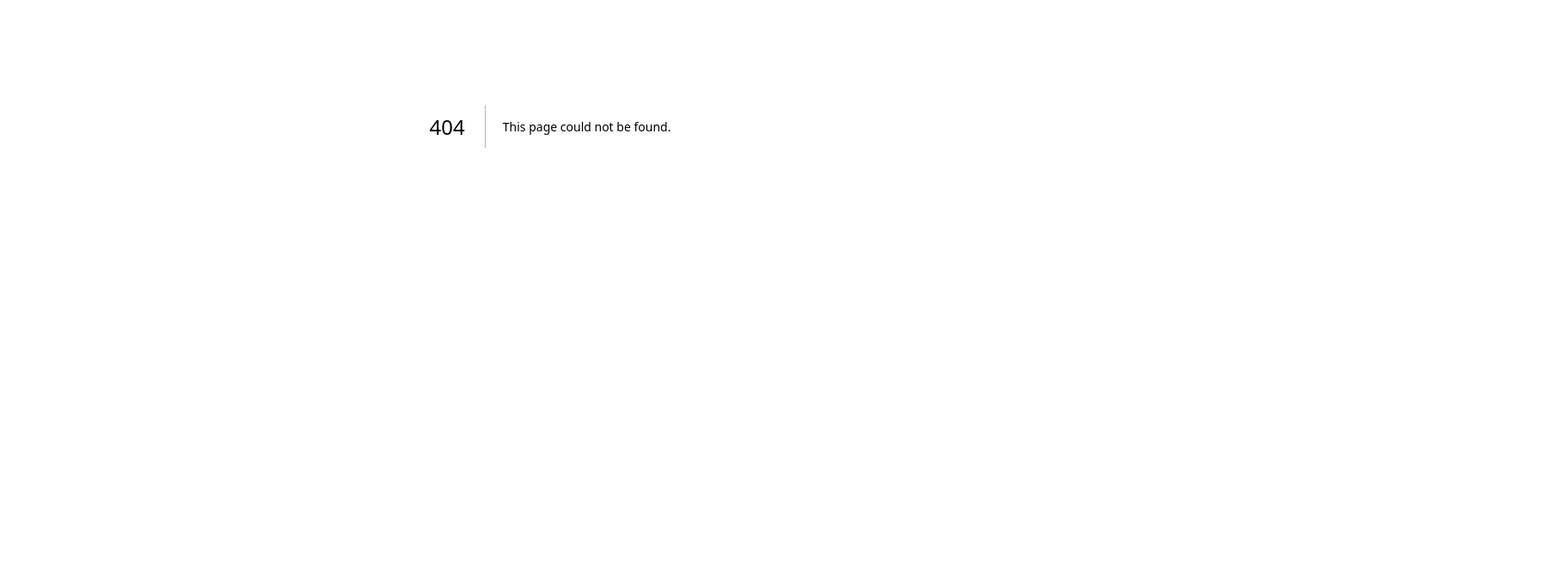
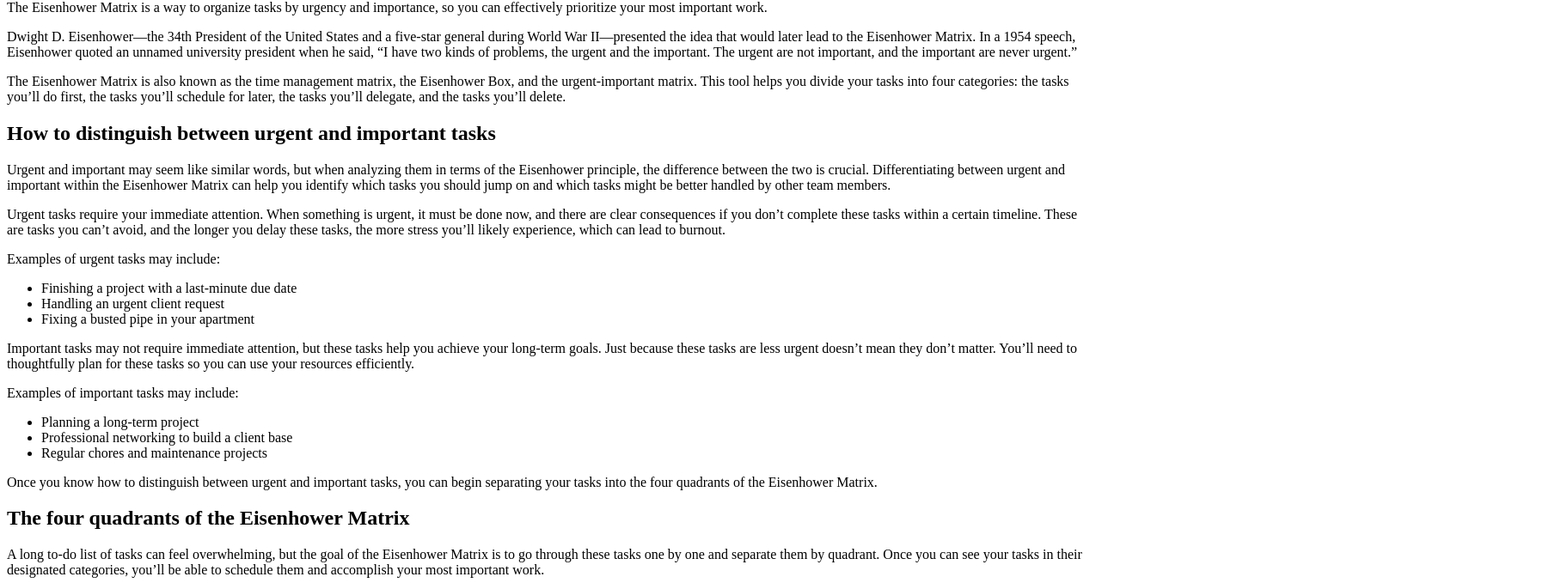
Before and after one commit to igoromerbasicalteos/tip-of-the-week, a Next.js app: page /tip-of-the-week/presentations/250213-the-eisenhower-matrix in a window 1280 px wide. Before the commit this address had no page. Shown: the part 253-932 px from the top of the page at 86% size, 1809 px wide, since content can reach past the window. Before the commit the page ends 800 px from the top, so only its background shows below. Built offline with nearby package versions, Linux system fonts and the light colour scheme.

Commit message:
Add presentation about The Eisenhower Matrix

```diff
--- /dev/null
+++ b/pages/presentations/250213-the-eisenhower-matrix.mdx
@@ -0,0 +1,76 @@
+# Title
+
+> Author: [Nastia](ana@alteos.com)
+> Date: 13.02.2025
+
+The Eisenhower Matrix is a task management tool that helps you organize and prioritize tasks by urgency and importance.\
+Using the tool, you’ll divide your tasks into four boxes based on the tasks you’ll do first, the tasks you’ll schedule for later, the tasks you’ll delegate, and the tasks you’ll delete.
+
+---
+
+## What is the Eisenhower Matrix?
+
+The Eisenhower Matrix is a way to organize tasks by urgency and importance, so you can effectively prioritize your most important work.
+
+Dwight D. Eisenhower—the 34th President of the United States and a five-star general during World War II—presented the idea that would later lead to the Eisenhower Matrix.
+In a 1954 speech, Eisenhower quoted an unnamed university president when he said, “I have two kinds of problems, the urgent and the important. The urgent are not important, and the important are never urgent.”
+
+The Eisenhower Matrix is also known as the time management matrix, the Eisenhower Box, and the urgent-important matrix.
+This tool helps you divide your tasks into four categories: the tasks you’ll do first, the tasks you’ll schedule for later, the tasks you’ll delegate, and the tasks you’ll delete.
+
+## How to distinguish between urgent and important tasks
+
+Urgent and important may seem like similar words, but when analyzing them in terms of the Eisenhower principle, the difference between the two is crucial. Differentiating between urgent and important within the Eisenhower Matrix can help you identify which tasks you should jump on and which tasks might be better handled by other team members.
+
+Urgent tasks require your immediate attention. When something is urgent, it must be done now, and there are clear consequences if you don’t complete these tasks within a certain timeline. These are tasks you can’t avoid, and the longer you delay these tasks, the more stress you’ll likely experience, which can lead to burnout.
+
+Examples of urgent tasks may include:
+
+- Finishing a project with a last-minute due date
+- Handling an urgent client request
+- Fixing a busted pipe in your apartment
+
+Important tasks may not require immediate attention, but these tasks help you achieve your long-term goals. Just because these tasks are less urgent doesn’t mean they don’t matter. You’ll need to thoughtfully plan for these tasks so you can use your resources efficiently.
+
+Examples of important tasks may include:
+
+- Planning a long-term project
+- Professional networking to build a client base
+- Regular chores and maintenance projects
+
+Once you know how to distinguish between urgent and important tasks, you can begin separating your tasks into the four quadrants of the Eisenhower Matrix.
+
+## The four quadrants of the Eisenhower Matrix
+
+A long to-do list of tasks can feel overwhelming, but the goal of the Eisenhower Matrix is to go through these tasks one by one and separate them by quadrant.
+Once you can see your tasks in their designated categories, you’ll be able to schedule them and accomplish your most important work.
+
+![The Eisenhower Matrix](/eisenhower-matrix/eisenhower-matrix.png)
+
+### Quadrant 1: Do
+
+Quadrant one is the “do” quadrant, and this is where you’ll place any tasks that are both urgent and important. When you see a task on your to-do list that must be done now, has clear consequences, and affects your long-term goals, place it in this quadrant.
+
+There should be no question about which tasks fall into this quadrant, because these are the tasks that are at the front of your mind and are likely stressing you out the most.
+
+### Quadrant 2: Schedule
+
+Quadrant two is the “schedule” quadrant, and this is where you’ll place any tasks that are not urgent but are still important. Because these tasks affect your long-term goals but don’t need to be done right away, you can schedule these tasks for later.
+
+You’ll tackle these tasks right after you tackle the tasks in quadrant one. You can use various time management tips to help you accomplish the tasks in this quadrant. Some helpful strategies may include the Pareto principle or the Pomodoro method.
+
+### Quadrant 3: Delegate
+
+Quadrant three is the “delegate” quadrant, and this is where you’ll place any tasks that are urgent but not important. These tasks must be completed now, but they don’t affect your long-term goals.
+
+Because you don’t have a personal attachment to these tasks and they likely don’t require your specific skill set to complete, you can delegate these tasks to other members of your team. Delegating tasks is one of the most efficient ways to manage your workload and give your team the opportunity to expand their skill set.
+
+### Quadrant 4: Delete
+
+Once you’ve gone through your to-do list and added tasks to the first three quadrants, you’ll notice that a handful of tasks are left over. The tasks left over are tasks that weren’t urgent or important.
+
+These unimportant, non-urgent distractions are simply getting in the way of you accomplishing your goals. Place these remaining items on your to-do list in the fourth quadrant, which is the “delete” quadrant.
+
+## Resources
+
+- [The Eisenhower Matrix: How to prioritize your to-do list](https://asana.com/resources/eisenhower-matrix)
```
Also changed, not shown: public/eisenhower-matrix/eisenhower-matrix.png (added).
